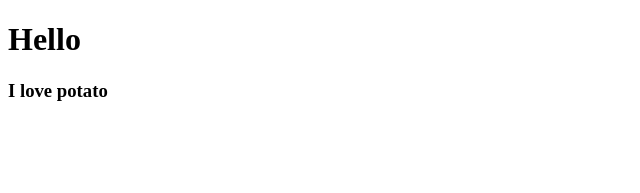
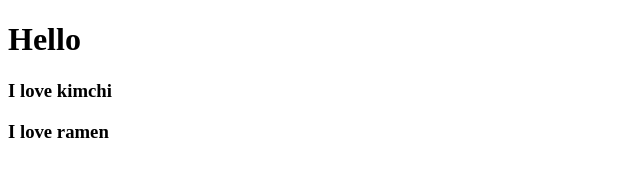
Before and after one commit to suzieep/React-movie-app, a React (Create React App) app: page / in a window 1280 px wide. Shown: the top 193 px of the page, without its empty margins (0-640 px from the left). Built offline with nearby package versions, Linux system fonts and the light colour scheme.

Commit message:
#2.1 Reusable Components with JSX + Props

```diff
--- a/src/App.js
+++ b/src/App.js
@@ -1,11 +1,23 @@
 import React from "react";
-import Potato from "./Potato";
+
+
+function Food({fav}){
+  return <h3>I love {fav}</h3>;
+
+}
 
 function App() {
   return (
     <div>
       <h1>Hello</h1>
-      <Potato />
+      <Food
+        fav="kimchi"
+        something={true}
+        papapapa={["hello",1,2,3,4,true]}
+      />
+      <Food
+        fav="ramen"
+      />
     </div>
   );
 }
--- a/src/Potato.js
+++ /dev/null
@@ -1,7 +0,0 @@
-import React from 'react';
-
-function Potato(){
-    return <h3>I love potato</h3>;
-
-}
-export default Potato;
```
